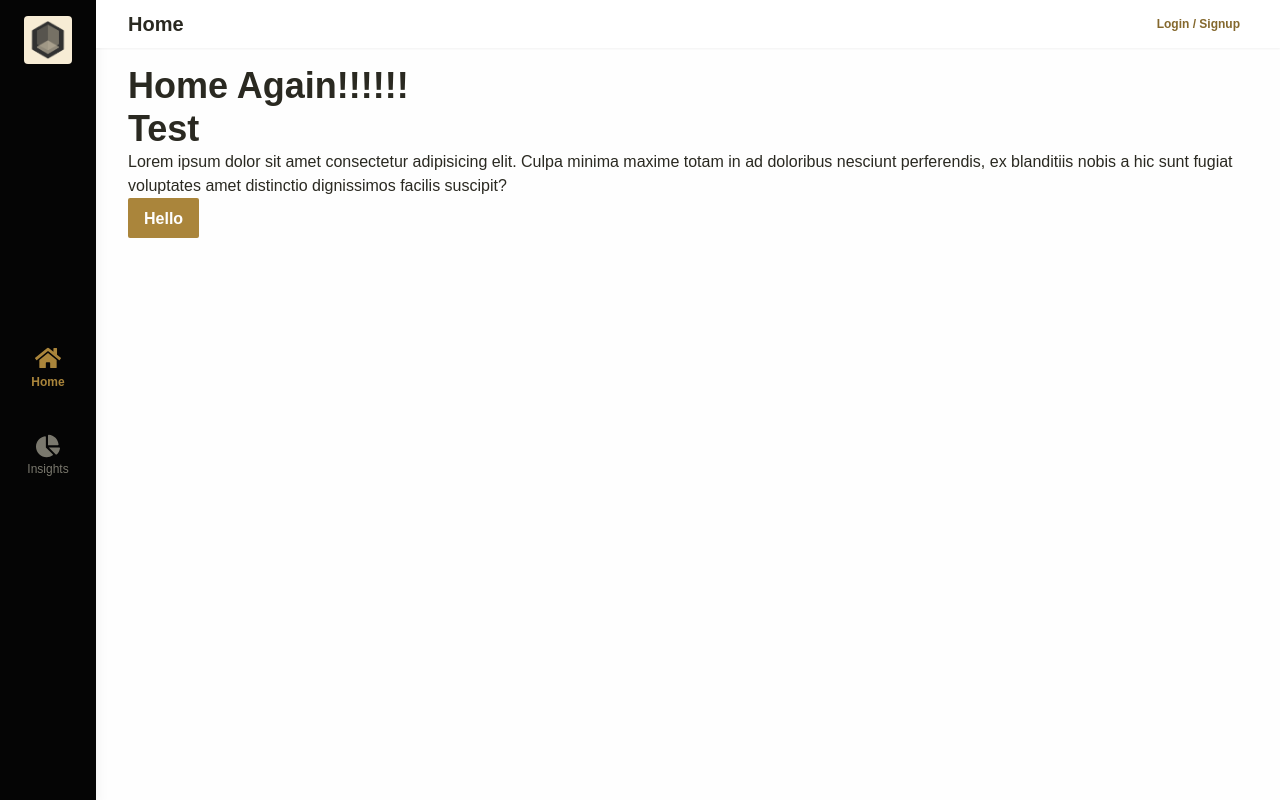
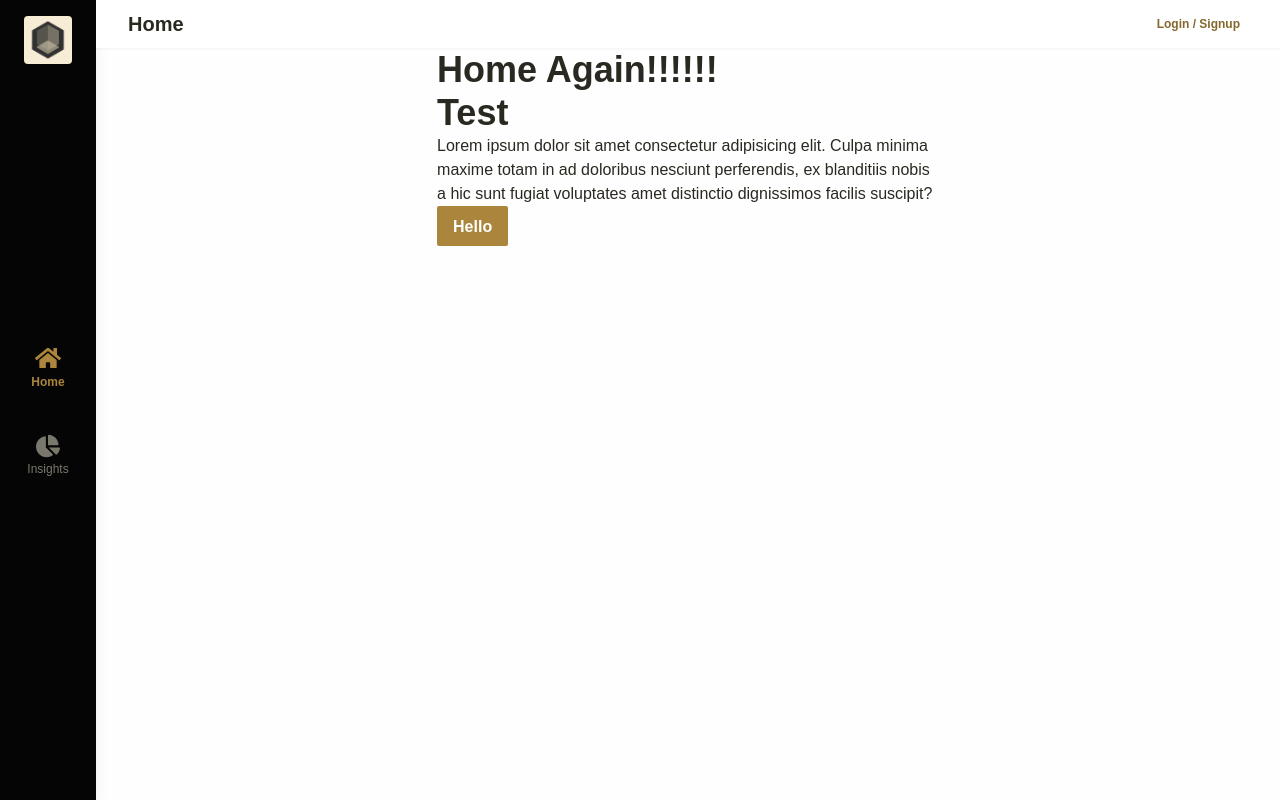
Before and after one commit to dev-hype/dev-hype-fe, a Next.js app: page / in a window 1280 px wide. Built offline with nearby package versions, Linux system fonts and the light colour scheme; no server answers.

Commit message:
skip-to-content link

```diff
--- a/package.json
+++ b/package.json
@@ -12,6 +12,7 @@
   },
   "dependencies": {
     "@chakra-ui/react": "^2.2.4",
+    "@chakra-ui/skip-nav": "^2.0.4",
     "@emotion/react": "^11",
     "@emotion/styled": "^11",
     "@hookform/resolvers": "^2.9.6",
--- a/src/modules/core/components/AppLayout/index.tsx
+++ b/src/modules/core/components/AppLayout/index.tsx
@@ -1,24 +1,32 @@
 import React, { ReactNode } from 'react'
 
 import { Box } from '@chakra-ui/react'
+import { SkipNavContent, SkipNavLink } from '@chakra-ui/skip-nav'
+import AppNav from '../AppNav'
+import PageHeader from '../PageHeader'
 
 interface IAppLayoutProps {
-  disablePadding?: boolean
   children: ReactNode
+  headerTitle: string
 }
 
-const AppLayout: React.FC<IAppLayoutProps> = ({ children, disablePadding }) => {
+const AppLayout: React.FC<IAppLayoutProps> = (props) => {
+  const { children, headerTitle } = props
+
   return (
-    <Box
-      ml={{ md: '24' }}
-      mt="12"
-      mb={{ base: '18', md: '0' }}
-      px={disablePadding ? 0 : '8'}
-      py={disablePadding ? 0 : '4'}
-      as="main"
-    >
-      {children}
-    </Box>
+    <>
+      <SkipNavLink zIndex="tooltip">Skip to Content</SkipNavLink>
+
+      <AppNav />
+
+      <PageHeader title={headerTitle} />
+
+      <SkipNavContent>
+        <Box ml={{ md: '24' }} mt="12" mb={{ base: '28', md: '0' }} as="main">
+          {children}
+        </Box>
+      </SkipNavContent>
+    </>
   )
 }
 
--- a/src/modules/core/components/PageHeader/index.tsx
+++ b/src/modules/core/components/PageHeader/index.tsx
@@ -147,4 +147,4 @@ const PageHeader: React.FC<IPageHeaderProps> = (props) => {
   )
 }
 
-export default PageHeader
+export default React.memo(PageHeader)
--- a/src/pages/_app.tsx
+++ b/src/pages/_app.tsx
@@ -10,7 +10,6 @@ import { ChakraProvider } from '@chakra-ui/react'
 import type { AppProps } from 'next/app'
 
 import DefaultHead from 'src/modules/core/components/DefaultHead'
-import AppNav from 'src/modules/core/components/AppNav'
 
 import AuthProvider from 'src/modules/auth/providers/AuthProvider'
 
@@ -40,8 +39,6 @@ function MyApp({ Component, pageProps }: AppProps) {
           <DefaultHead />
 
           <ChakraProvider theme={theme}>
-            <AppNav />
-
             <Component {...pageProps} />
           </ChakraProvider>
         </AuthProvider>
--- a/src/pages/index.tsx
+++ b/src/pages/index.tsx
@@ -1,10 +1,9 @@
 import { dehydrate } from '@tanstack/react-query'
 import type { NextPage } from 'next'
 
-import { Box, Button, Heading, Text } from '@chakra-ui/react'
+import { Button, Container, Heading, Text } from '@chakra-ui/react'
 
 import AppLayout from 'src/modules/core/components/AppLayout'
-import PageHeader from 'src/modules/core/components/PageHeader'
 
 import { hybridRoute } from 'src/modules/core/routes/hybridRoute'
 
@@ -18,10 +17,8 @@ export const getServerSideProps = hybridRoute(async (ctx, queryClient) => {
 
 const Home: NextPage = () => {
   return (
-    <AppLayout>
-      <PageHeader title="Home" />
-
-      <Box>
+    <AppLayout headerTitle="Home">
+      <Container>
         <Heading>Home Again!!!!!!</Heading>
         <Heading>Test</Heading>
 
@@ -33,7 +30,7 @@ const Home: NextPage = () => {
         </Text>
 
         <Button colorScheme="brand">Hello</Button>
-      </Box>
+      </Container>
     </AppLayout>
   )
 }
--- a/src/pages/users/profile/[userId].tsx
+++ b/src/pages/users/profile/[userId].tsx
@@ -7,7 +7,6 @@ import { useRouter } from 'next/router'
 import { Box, Container, HStack } from '@chakra-ui/react'
 
 import AppLayout from 'src/modules/core/components/AppLayout'
-import PageHeader from 'src/modules/core/components/PageHeader'
 import ProfileHead from 'src/modules/users/views/profile/ProfileHead'
 import ProfileGoals from 'src/modules/users/views/profile/ProfileGoals'
 import ProfileTabs, {
@@ -71,9 +70,7 @@ const Profile: NextPage = () => {
         <title>Profile - Dev Hype</title>
       </Head>
 
-      <AppLayout disablePadding>
-        <PageHeader title="Profile" />
-
+      <AppLayout headerTitle="Profile">
         <Box>
           <ProfileHead />
 
--- a/src/pages/users/profile/create.tsx
+++ b/src/pages/users/profile/create.tsx
@@ -7,7 +7,6 @@ import Head from 'next/head'
 import { Box, Container } from '@chakra-ui/react'
 
 import AppLayout from 'src/modules/core/components/AppLayout'
-import PageHeader from 'src/modules/core/components/PageHeader'
 import ProfileForm from 'src/modules/users/views/profile/ProfileForm'
 import Photo from 'src/modules/core/components/Photo'
 
@@ -61,9 +60,7 @@ const CreateProfile: NextPage = () => {
         <title>Setup Your Profile - Dev Hype</title>
       </Head>
 
-      <AppLayout disablePadding>
-        <PageHeader title="Setup Your Profile" />
-
+      <AppLayout headerTitle="Create Profile">
         <Box bgColor="gray.50" mb="24">
           <Container>
             <Box
--- a/src/pages/users/profile/edit.tsx
+++ b/src/pages/users/profile/edit.tsx
@@ -7,7 +7,6 @@ import Head from 'next/head'
 import { Box, Container } from '@chakra-ui/react'
 
 import AppLayout from 'src/modules/core/components/AppLayout'
-import PageHeader from 'src/modules/core/components/PageHeader'
 import ProfileForm from 'src/modules/users/views/profile/ProfileForm'
 import Photo from 'src/modules/core/components/Photo'
 
@@ -55,9 +54,7 @@ const EditProfile: NextPage = () => {
         <title>Edit Profile - Dev Hype</title>
       </Head>
 
-      <AppLayout disablePadding>
-        <PageHeader title="Setup Your Profile" />
-
+      <AppLayout headerTitle="Edit Profile">
         <Box bgColor="gray.50" mb="24">
           <Container>
             <Box
```
Also changed, not shown: 1 other file (tests, documents, lock files or other folders).
